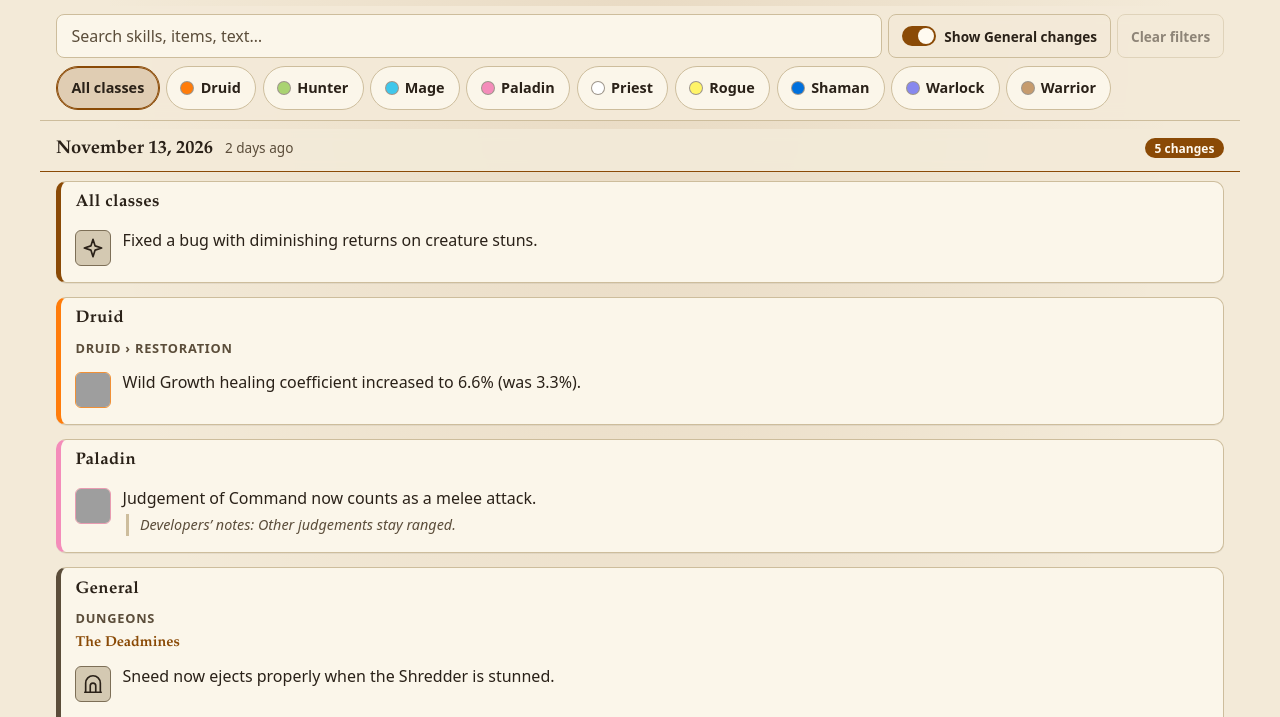
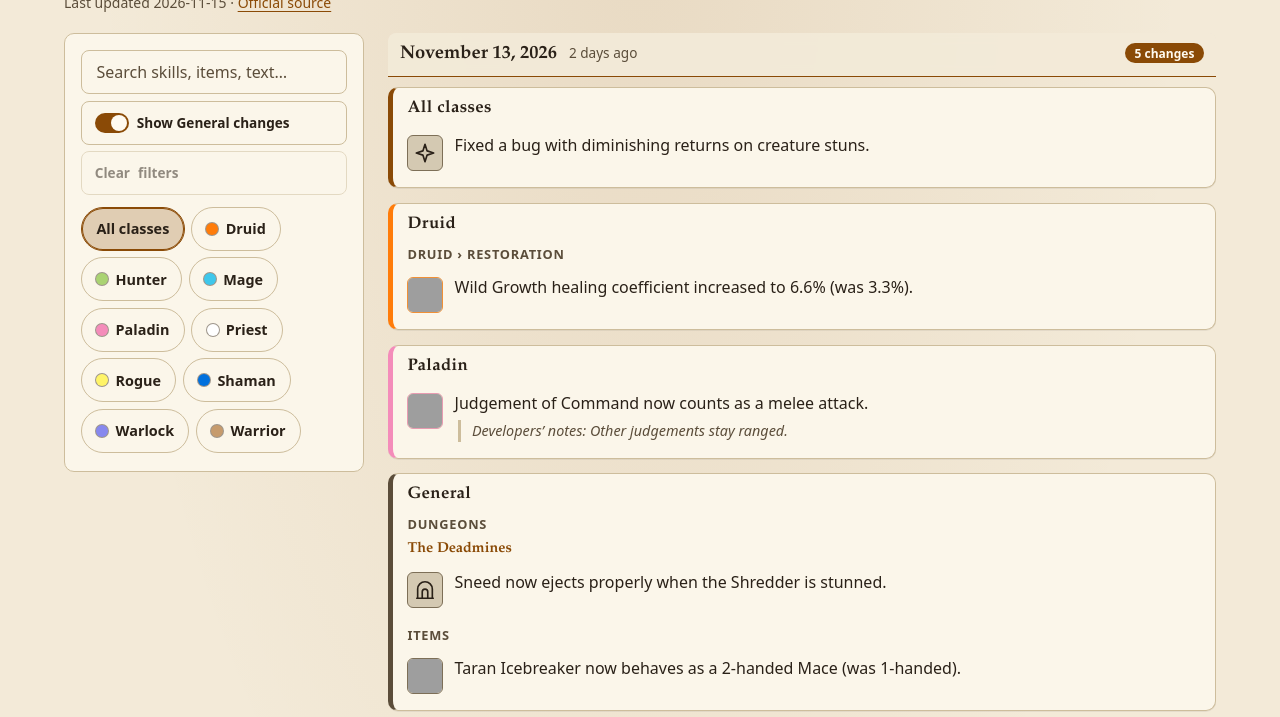
Before and after one commit to RQalgo/wow-4ever-changes, a website with bundled scripts: page index.html in a window 1280 px wide. Shown: the part 77-794 px from the top of the page. Built offline with nearby package versions, Linux system fonts and the light colour scheme; grey boxes are pictures that could not be loaded.

Commit message:
Responsive layout: sticky mobile bar, desktop sidebar, a11y live count
Compact sticky filter bar on phones (scrollable chips, collapsing
labels, --bar-h offset for date headings), sticky left sidebar from
900px, reduced-motion support and a polite live region.

Co-Authored-By: Claude Fable 5.2 <noreply@anthropic.com>
Claude-Session: https://claude.ai/code/session_01SoN7YQdSNrNou9mxewe3CL

```diff
--- a/assets/app.js
+++ b/assets/app.js
@@ -295,6 +295,8 @@ function renderDay(day, changes) {
 function renderResults() {
   terms = queryTerms(state.q);
   const days = visibleDays(data, state);
+  const total = days.reduce((n, d) => n + d.changes.length, 0);
+  $('live').textContent = `${total} ${total === 1 ? 'change' : 'changes'} shown`;
   if (!days.length) {
     showStatus('Nothing matches', 'No changes match the current filters.', {
       label: 'Clear filters', onClick: () => setState(defaultState()),
@@ -481,6 +483,18 @@ function renderSearch() {
   if (input.value !== state.q) input.value = state.q;
 }
 
+/**
+ * Publish the filter bar height as --bar-h so the sticky date headings sit
+ * right below the sticky bar on mobile (CSS ignores it on desktop).
+ * @param {HTMLElement} box the filter panel
+ */
+function watchBarHeight(box) {
+  const set = () => document.documentElement.style.setProperty('--bar-h', `${box.offsetHeight}px`);
+  set();
+  if ('ResizeObserver' in window) new ResizeObserver(set).observe(box);
+  else window.addEventListener('resize', set);
+}
+
 /** Build the (static) filter panel structure once. */
 function buildFilters() {
   const box = $('filters');
@@ -499,16 +513,24 @@ function buildFilters() {
   const gen = el('button', 'toggle');
   gen.type = 'button';
   gen.id = 'general-toggle';
-  gen.append(el('span', 'toggle-box'), el('span', 'toggle-label', 'Show General changes'));
+  // "Show " / " changes" are hidden on narrow screens (class "opt") to keep the bar compact.
+  const genLabel = el('span', 'toggle-label');
+  genLabel.append(el('span', 'opt', 'Show '), 'General', el('span', 'opt', ' changes'));
+  gen.append(el('span', 'toggle-box'), genLabel);
   gen.addEventListener('click', () => setState({ ...state, general: !state.general }));
   const clear = el('button', 'btn-clear');
   clear.type = 'button';
   clear.id = 'clear-filters';
-  clear.append(el('span', null, 'Clear filters'));
+  clear.append('Clear', el('span', 'opt', ' filters'));
   clear.addEventListener('click', () => setState(defaultState()));
   tools.append(buildSearch(), gen, clear);
 
-  box.replaceChildren(tools, classGroup, specGroup);
+  // Polite live region so screen readers hear how many changes are shown.
+  const live = el('p', 'visually-hidden');
+  live.id = 'live';
+  live.setAttribute('role', 'status');
+  box.replaceChildren(tools, classGroup, specGroup, live);
+  watchBarHeight(box);
 }
 
 /** Sync the General toggle and the clear button with the state. */
--- a/assets/styles.css
+++ b/assets/styles.css
@@ -220,3 +220,41 @@ mark { background: var(--mark-bg); color: var(--mark-fg); border-radius: 3px; pa
 .suggest-name { flex: 1; min-width: 0; overflow: hidden; text-overflow: ellipsis; white-space: nowrap; }
 .suggest-count { font-size: .75rem; color: var(--muted); }
 .suggest-item[aria-selected="true"] mark { background: var(--accent-ink); color: var(--accent); }
+
+/* ---------- Responsive ---------- */
+/* Mobile (default): compact sticky bar. Long labels collapse via .opt. */
+.opt { display: none; }
+.tools .search { flex: 1 1 0; }
+.chip-row { -webkit-overflow-scrolling: touch; scroll-snap-type: x proximity; }
+.chip-row .chip { scroll-snap-align: start; }
+.filters { padding-top: .4rem; padding-bottom: .4rem; }
+.site-header h1 { font-size: 1.2rem; }
+
+@media (min-width: 560px) { .opt { display: inline; } }
+
+/* Desktop: filters become a sticky left sidebar; headings stick to the top. */
+@media (min-width: 900px) {
+  .site-header { padding: 1.5rem 1.5rem .75rem; }
+  .site-header h1 { font-size: 1.75rem; }
+  .layout { display: grid; grid-template-columns: 300px minmax(0, 1fr); gap: 1.5rem; padding: 0 1.5rem; align-items: start; }
+  .filters {
+    top: 1rem; margin-top: .5rem; padding: 1rem; max-height: calc(100vh - 2rem); overflow-y: auto;
+    background: var(--surface); border: 1px solid var(--border); border-radius: var(--radius); backdrop-filter: none;
+    display: flex; flex-direction: column; gap: .6rem;
+  }
+  .tools { flex-direction: column; align-items: stretch; margin: 0; }
+  .tools .search { flex: none; }
+  .toggle, .btn-clear { justify-content: flex-start; }
+  .chip-row { flex-wrap: wrap; overflow: visible; }
+  .chip { min-height: 44px; }
+  .results { padding: .5rem 0 0; }
+  .day-heading { top: 0; margin: 0 0 .6rem; padding: .6rem .75rem; border-radius: 8px 8px 0 0; }
+  html { scroll-padding-top: 4rem; }
+  .site-footer { padding: 1rem 1.5rem; }
+}
+@media (min-width: 900px) and (prefers-color-scheme: dark) { .filters { background: var(--surface); } }
+
+/* ---------- Motion ---------- */
+@media (prefers-reduced-motion: reduce) {
+  *, *::before, *::after { transition: none !important; animation: none !important; scroll-behavior: auto !important; }
+}
```
